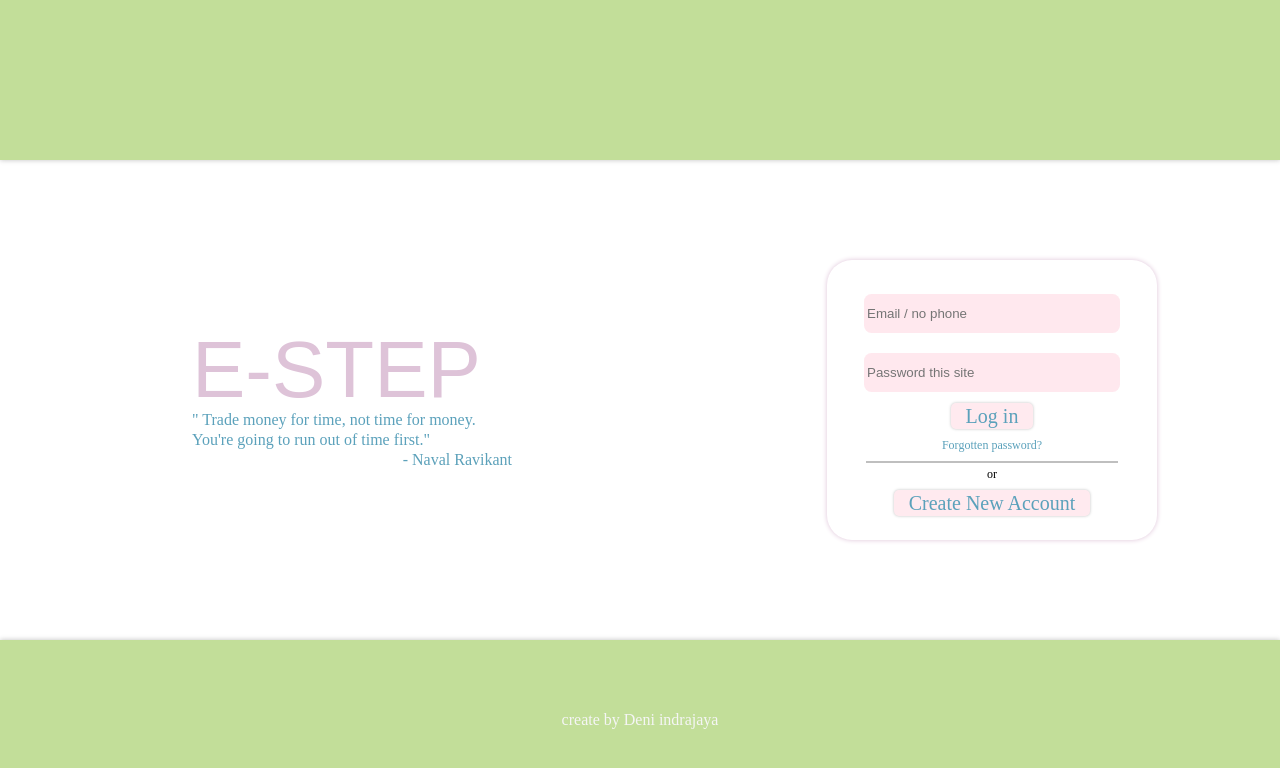
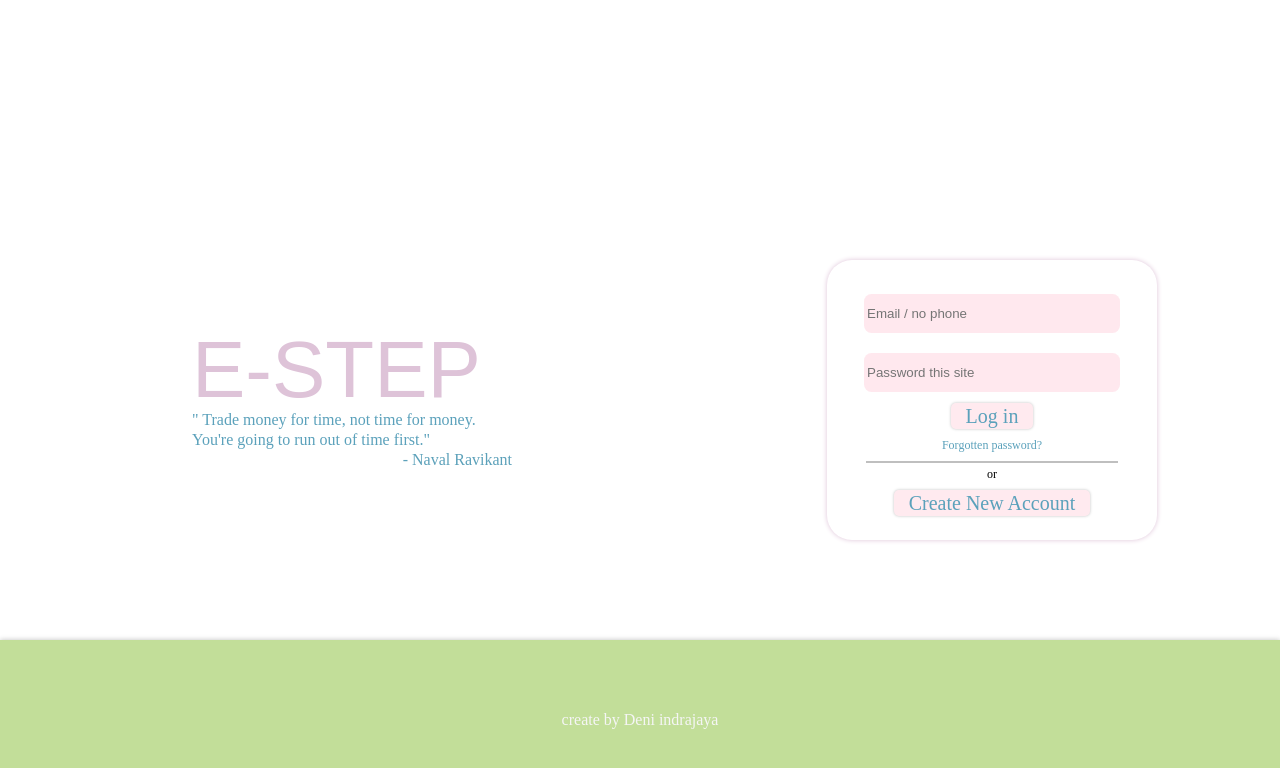
Before and after one commit to Denitmpgith/login, a plain HTML site: page index.html in a window 1280 px wide. Drawn offline with Linux system fonts and the light colour scheme; a web font is replaced by a local one.

Commit message:
201029112022

```diff
--- a/css/style.css
+++ b/css/style.css
@@ -91,8 +91,8 @@ nav {
   display: flex;
   justify-content: center;
   align-items: center;
-  box-shadow: 0px 0px 5px rgb(0, 0, 0, 0.25);
-  background-color: rgba(194, 222, 153);
+  /* box-shadow: 0px 0px 5px rgb(0, 0, 0, 0.25); */
+  /* background-color: rgba(194, 222, 153); */
 }
 .jumbotron {
   display: flex;
```
